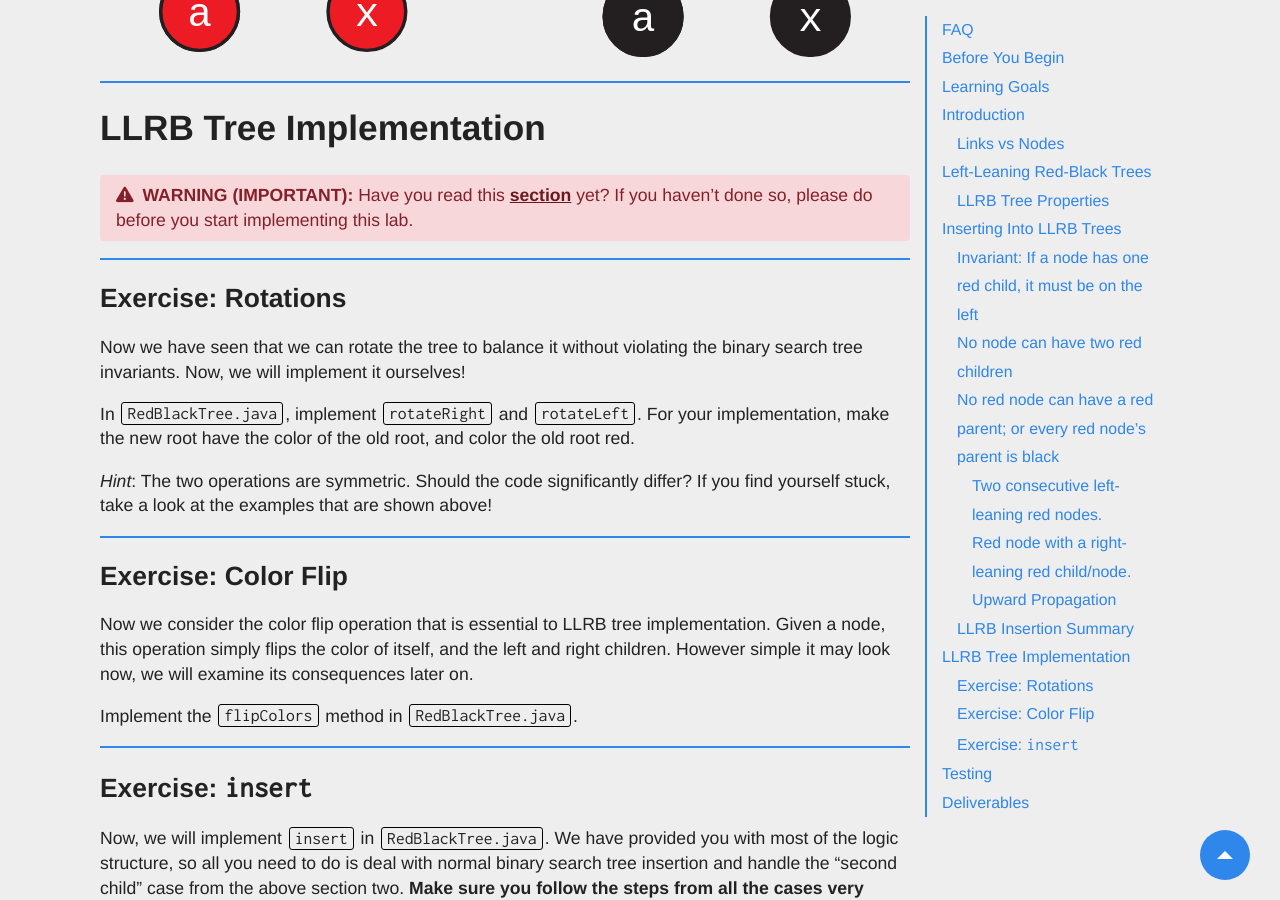
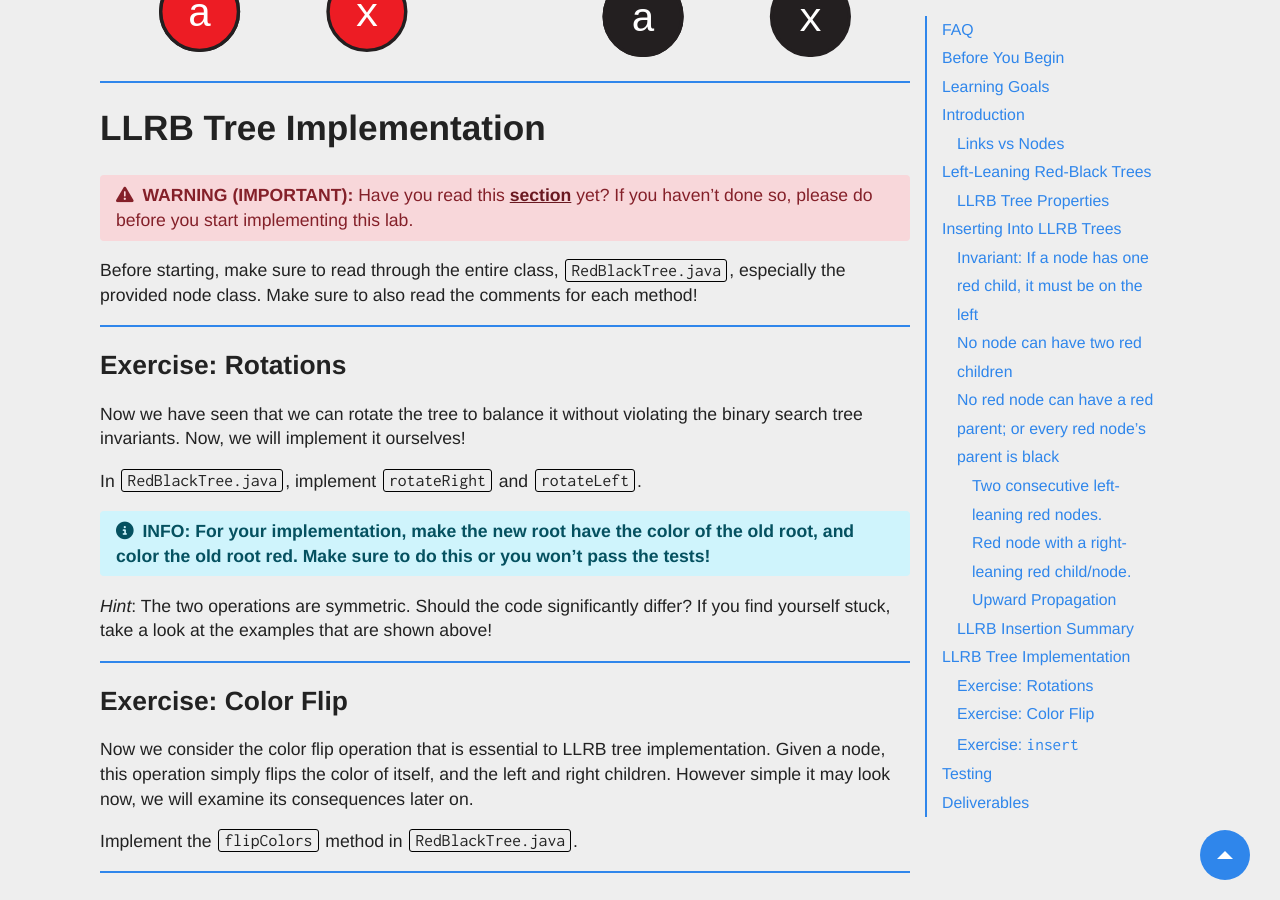
Before and after one commit to Berkeley-CS61B/website-fa23, a Jekyll site: the page built from materials/lab/lab08/index.md, in a window 1280 px wide and 900 px high, scrolled down 7768 px. Built offline with Jekyll 4.4.1, drawn with Linux system fonts in a browser that asks for light colours; nearby versions of some CDN libraries; comment, search, counter and statistics services are not loaded.

Commit message:
Update spec

```diff
--- a/materials/lab/lab08/index.md
+++ b/materials/lab/lab08/index.md
@@ -252,14 +252,20 @@ We also have the color flip operation:
 done so, please do before you start implementing this lab.
 " %}
 
+Before starting, make sure to read through the entire class, `RedBlackTree.java`, especially
+the provided node class. Make sure to also read the comments for each method!
+
 ### Exercise: Rotations
 
 Now we have seen that we can rotate the tree to balance it without violating the
 binary search tree invariants. Now, we will implement it ourselves!
 
-In `RedBlackTree.java`, implement `rotateRight` and `rotateLeft`. For your
-implementation, make the new root have the color of the old root, and color the
-old root red.
+In `RedBlackTree.java`, implement `rotateRight` and `rotateLeft`.
+
+{% include alert.html type="info" content="
+**INFO:** **For your implementation, make the new root have the color of the old root,
+and color the old root red. Make sure to do this or you won't pass the tests!**
+" %}
 
 *Hint*: The two operations are symmetric. Should the code significantly differ?
 If you find yourself stuck, take a look at the examples that are shown above!
```
